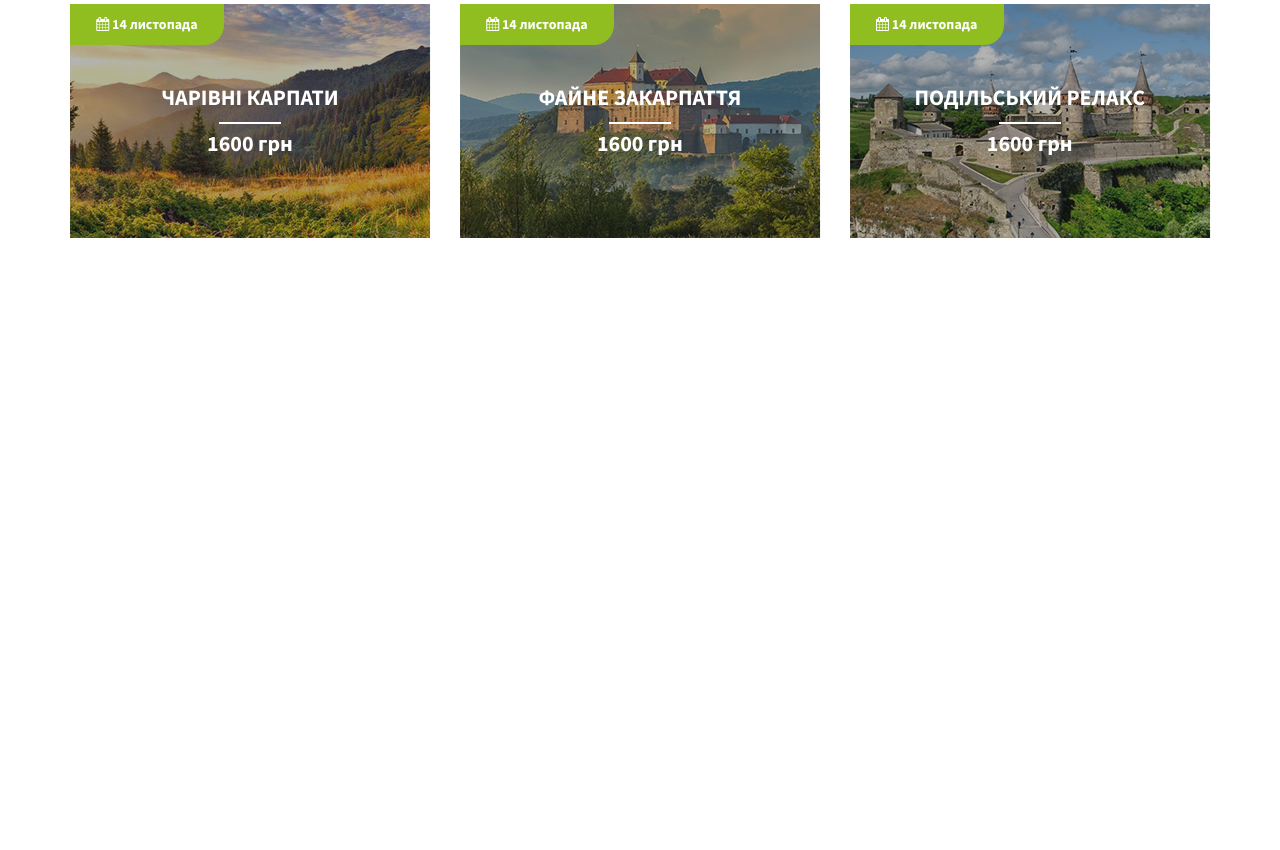
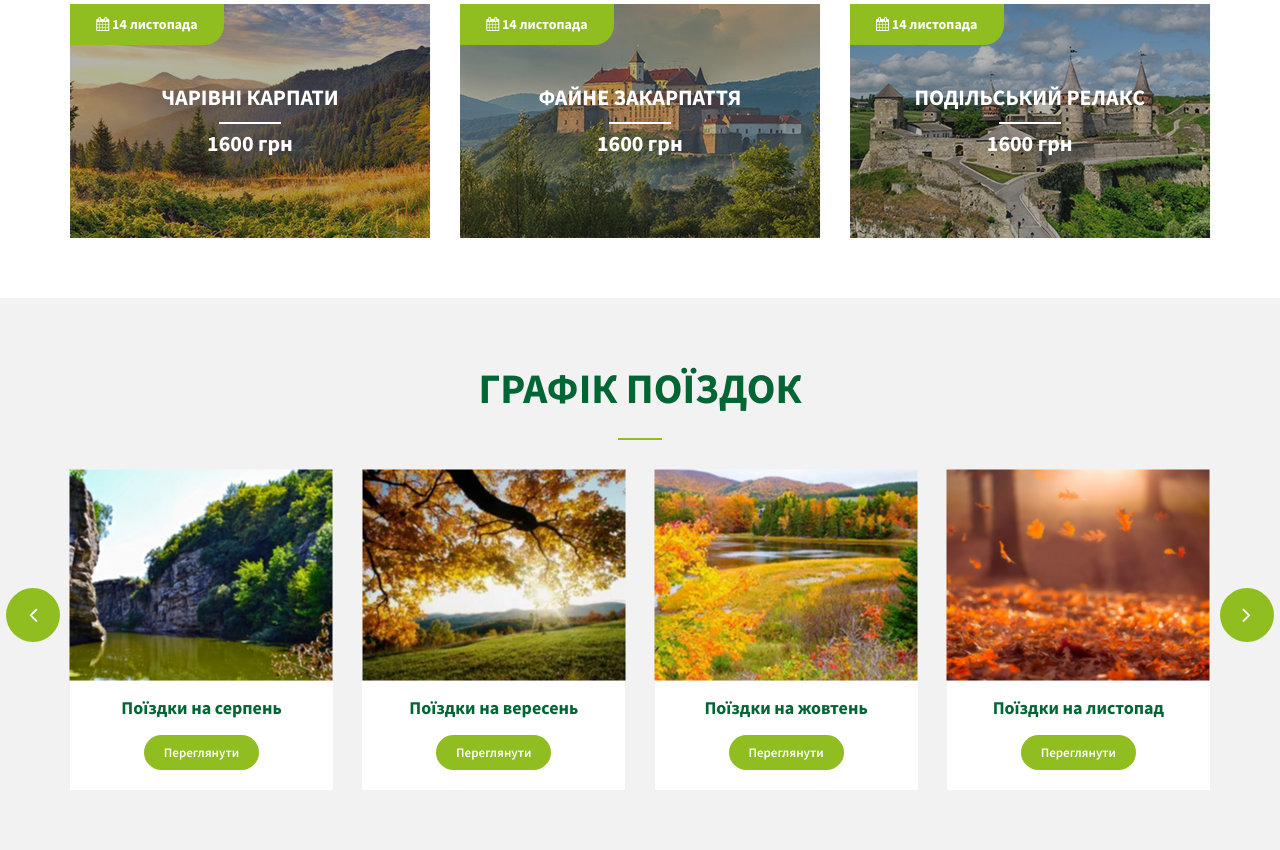
Before and after one commit to KRO94/Tourism, a PHP site: page / in a window 1280 px wide. Shown: the part 1102-1952 px from the top of the page. Before the commit the page ends 1340 px from the top, so only its background shows below. Run offline with PHP 8.4, Linux system fonts and the light colour scheme.

Commit message:
graphic-block

```diff
--- a/css/style.css
+++ b/css/style.css
@@ -41,6 +41,25 @@ p, hr, ol, ul {
 .rightBlock {
 	position: relative;
 	float: right;
+}
+.press-btn {
+	position: relative;
+	line-height: 54px;
+	border-radius: 27px;
+	display: inline-block;
+	width: 100%;
+	max-width: 283px;
+	font-family: 'Source Sans Pro';
+	font-size: 1.8rem;
+	color: #ffffff;
+	font-weight: 700;
+	background: #90be20;
+	text-align: center;
+	cursor: pointer;
+	transition: all 0.5s ease;
+}
+.press-btn:hover {
+	box-shadow: inset 0 0 0 27px #7ea61d;
 }
 /*--------------HEADER START--------------*/
 header {
@@ -214,3 +233,87 @@ header {
 				margin-right: .5%;
 			}
 /*---------------TRAVELS-BLOCK END---------------*/
+
+/*--------------GRAPHIC-BLOCK START--------------*/
+.graphic-block {
+	position: relative;
+	width: 100%;
+	padding: 60px 0;
+	background: #f2f2f2;
+}
+	.graphic-block .graphics-slider {
+		position: relative;
+		width: 100%;
+	}
+		.blockGraphic {
+			position: relative;
+			float: left;
+			max-width: 263px;
+			width: 23.07%;
+			margin-top: 30px;
+			margin-right: 2.57%;
+		}
+		.blockGraphic:nth-child(4) {
+			margin-right: 0;
+		}
+			.blockGraphic .blockImg {
+				position: relative;
+				display: block;
+				width: 100%;
+				height: 211px;
+			}
+				.blockGraphic .blockImg img {
+					position: absolute;
+					top: 50%;
+					left: 50%;
+					transform: translate(-50%, -50%);
+					max-width: 1140px;
+					min-height: 211px;
+				}
+			.blockGraphic .blockText {
+				position: relative;
+				width: 100%;
+				padding: 15px 10px 20px;
+				background: #ffffff;
+				text-align: center;
+			}
+				.blockGraphic .blockText .name {
+					font-family: 'Source Sans Pro';
+					font-weight: 700;
+					font-size: 1.8rem;
+					line-height: 24px;
+					color: #016633;
+					margin-bottom: 15px;
+				}
+				.blockGraphic .blockText .review {
+					line-height: 35px;
+					width: 115px;
+					font-weight: 600;
+					font-size: 1.3rem;
+				}
+		.graphic-block .graphics-slider .owl-nav {
+			position: absolute;
+			width: 100%;
+			margin-top: -27px;
+			top: 50%;
+			left: 0;
+		}
+			.graphic-block .graphics-slider .owl-nav div {
+				width: 54px;
+				height: 54px;
+				line-height: 54px;
+				text-align: center;
+				font-size: 2.4rem;
+				color: #ffffff;
+				border-radius: 50%;
+				background: #90be20;
+			}
+			.graphic-block .graphics-slider .owl-nav .owl-prev {
+				float: left;
+				margin-left: .5%;
+			}
+			.graphic-block .graphics-slider .owl-nav .owl-next {
+				float: right;
+				margin-right: .5%;
+			}
+/*---------------GRAPHIC-BLOCK END---------------*/
--- a/index.php
+++ b/index.php
@@ -2,5 +2,6 @@
 
 	<?php require_once 'pages/block2.php'; ?>
 	<?php require_once 'pages/travels_block.php'; ?>
+	<?php require_once 'pages/graphic_block.php'; ?>
 
 	<?php require_once 'footer.php'; ?>
--- a/js/script.js
+++ b/js/script.js
@@ -25,4 +25,15 @@ jQuery(document).ready(function(){
 	})
 /*------------TRAVELS SLIDER------------*/
 
+/*------------GRAPHICS SLIDER------------*/
+	$('.graphics-slider').owlCarousel({
+			items: 1,
+			loop:true,
+			nav:true,
+			dots: false,
+			autoplay: true,
+			autoplaySpeed: 5000
+	})
+/*------------GRAPHICS SLIDER------------*/
+
 });
--- /dev/null
+++ b/pages/graphic_block.php
@@ -0,0 +1,83 @@
+<div class="graphic-block">
+	<div class="container">
+		<div class="title">Графік поїздок<hr></div>
+	</div>
+	<div class="graphics-slider owl-carousel">
+		<div class="container">
+			<div class="blockGraphic">
+				<a href="#" class='blockImg'>
+					<img src="img/graphic_1_bg.png" alt="" class="img-responsive">
+				</a>
+				<div class="blockText">
+					<p class="name">Поїздки на серпень</p>
+					<div class="review press-btn">Переглянути</div>
+				</div>
+			</div>
+			<div class="blockGraphic">
+				<a href="#" class='blockImg'>
+					<img src="img/graphic_2_bg.png" alt="" class="img-responsive">
+				</a>
+				<div class="blockText">
+					<p class="name">Поїздки на вересень</p>
+					<div class="review press-btn">Переглянути</div>
+				</div>
+			</div>
+			<div class="blockGraphic">
+				<a href="#" class='blockImg'>
+					<img src="img/graphic_3_bg.png" alt="" class="img-responsive">
+				</a>
+				<div class="blockText">
+					<p class="name">Поїздки на жовтень</p>
+					<div class="review press-btn">Переглянути</div>
+				</div>
+			</div>
+			<div class="blockGraphic">
+				<a href="#" class='blockImg'>
+					<img src="img/graphic_4_bg.png" alt="" class="img-responsive">
+				</a>
+				<div class="blockText">
+					<p class="name">Поїздки на листопад</p>
+					<div class="review press-btn">Переглянути</div>
+				</div>
+			</div>
+		</div>
+		<div class="container">
+			<div class="blockGraphic">
+				<a href="#" class='blockImg'>
+					<img src="img/graphic_1_bg.png" alt="" class="img-responsive">
+				</a>
+				<div class="blockText">
+					<p class="name">Поїздки на серпень</p>
+					<div class="review press-btn">Переглянути</div>
+				</div>
+			</div>
+			<div class="blockGraphic">
+				<a href="#" class='blockImg'>
+					<img src="img/graphic_2_bg.png" alt="" class="img-responsive">
+				</a>
+				<div class="blockText">
+					<p class="name">Поїздки на вересень</p>
+					<div class="review press-btn">Переглянути</div>
+				</div>
+			</div>
+			<div class="blockGraphic">
+				<a href="#" class='blockImg'>
+					<img src="img/graphic_3_bg.png" alt="" class="img-responsive">
+				</a>
+				<div class="blockText">
+					<p class="name">Поїздки на жовтень</p>
+					<div class="review press-btn">Переглянути</div>
+				</div>
+			</div>
+			<div class="blockGraphic">
+				<a href="#" class='blockImg'>
+					<img src="img/graphic_4_bg.png" alt="" class="img-responsive">
+				</a>
+				<div class="blockText">
+					<p class="name">Поїздки на листопад</p>
+					<div class="review press-btn">Переглянути</div>
+				</div>
+			</div>
+		</div>
+	</div>
+</div>
```
Also changed, not shown: css/media.css (+42 -1 lines), img/graphic_1_bg.png (added), img/graphic_2_bg.png (added), img/graphic_3_bg.png (added), img/graphic_4_bg.png (added).
